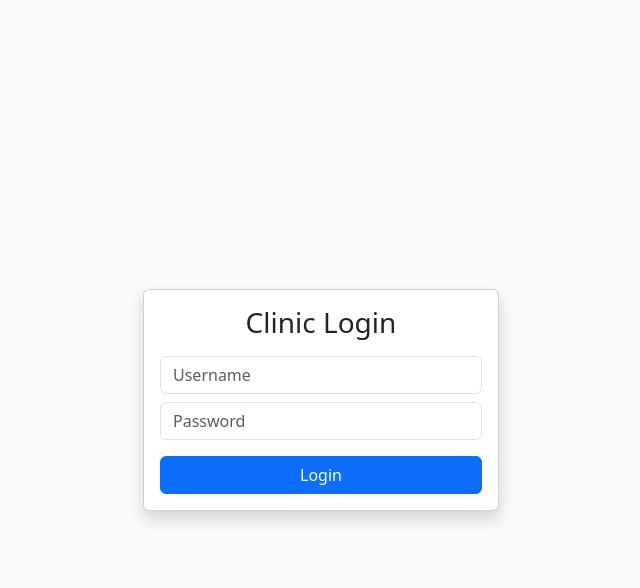
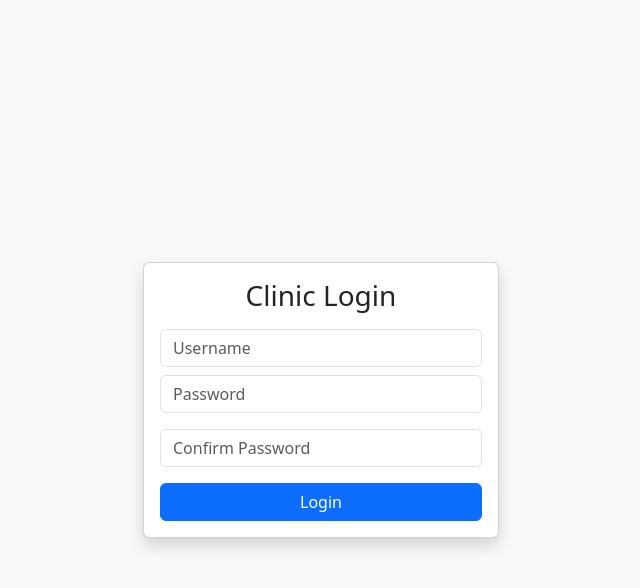
Before and after one commit to KHAIRMUHAMMAD1/clinic_system, a PHP site: page /login.php in a window 1280 px wide. Shown: the top 588 px of the page, without its empty margins (319-959 px from the left). Run offline with PHP 8.4, Linux system fonts and the light colour scheme.

Commit message:
any messge

```diff
--- a/login.php
+++ b/login.php
@@ -5,6 +5,7 @@ require_once 'includes/config.php';
 if ($_SERVER['REQUEST_METHOD'] === 'POST') {
     $user = $_POST['username'];
     $pass = md5($_POST['password']);
+
 
     $sql = "SELECT * FROM users WHERE username='$user' AND password='$pass'";
     $result = $conn->query($sql);
@@ -35,6 +36,7 @@ if ($_SERVER['REQUEST_METHOD'] === 'POST') {
         <form method="post">
           <input type="text" name="username" class="form-control mb-2" placeholder="Username" required>
           <input type="password" name="password" class="form-control mb-3" placeholder="Password" required>
+          <input type="password" name="password_confirm" class="form-control mb-3" placeholder="Confirm Password" required>
           <button class="btn btn-primary w-100">Login</button>
         </form>
       </div>
```
